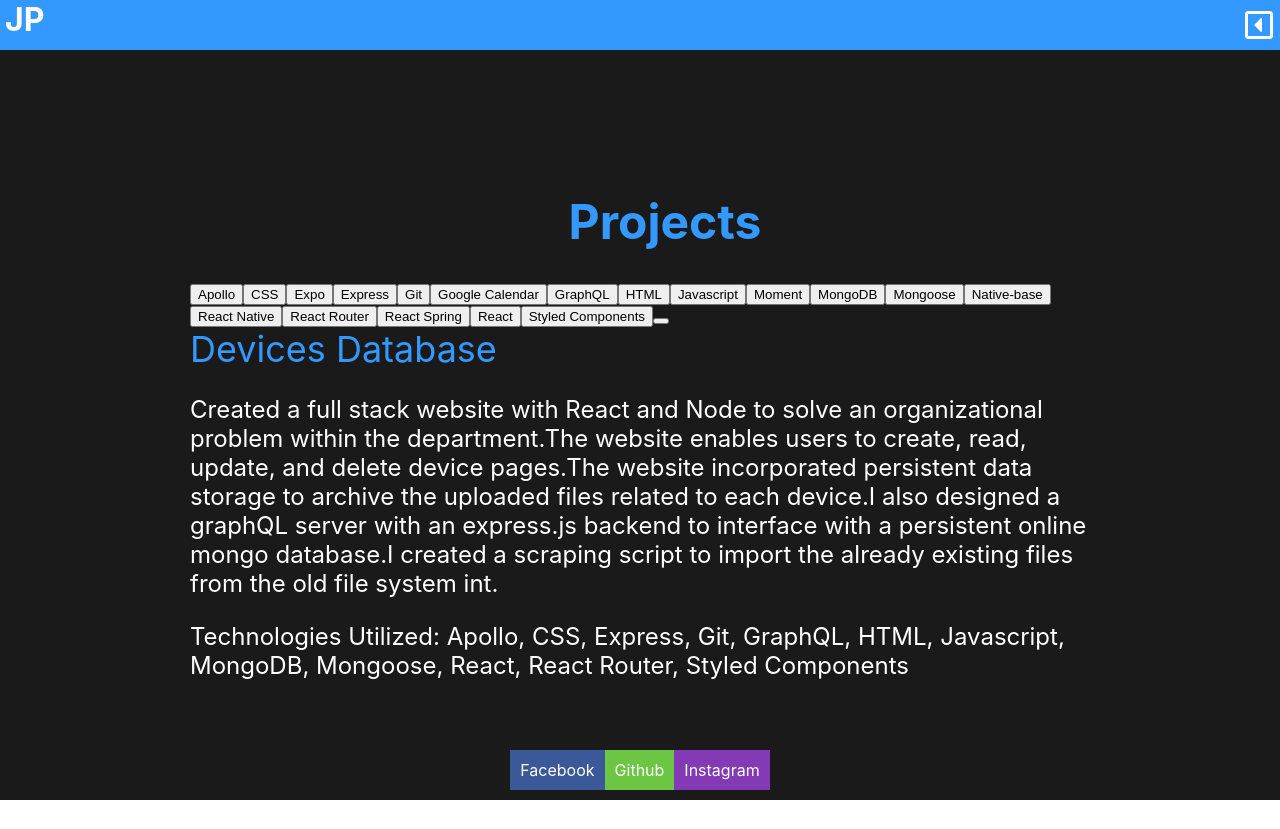
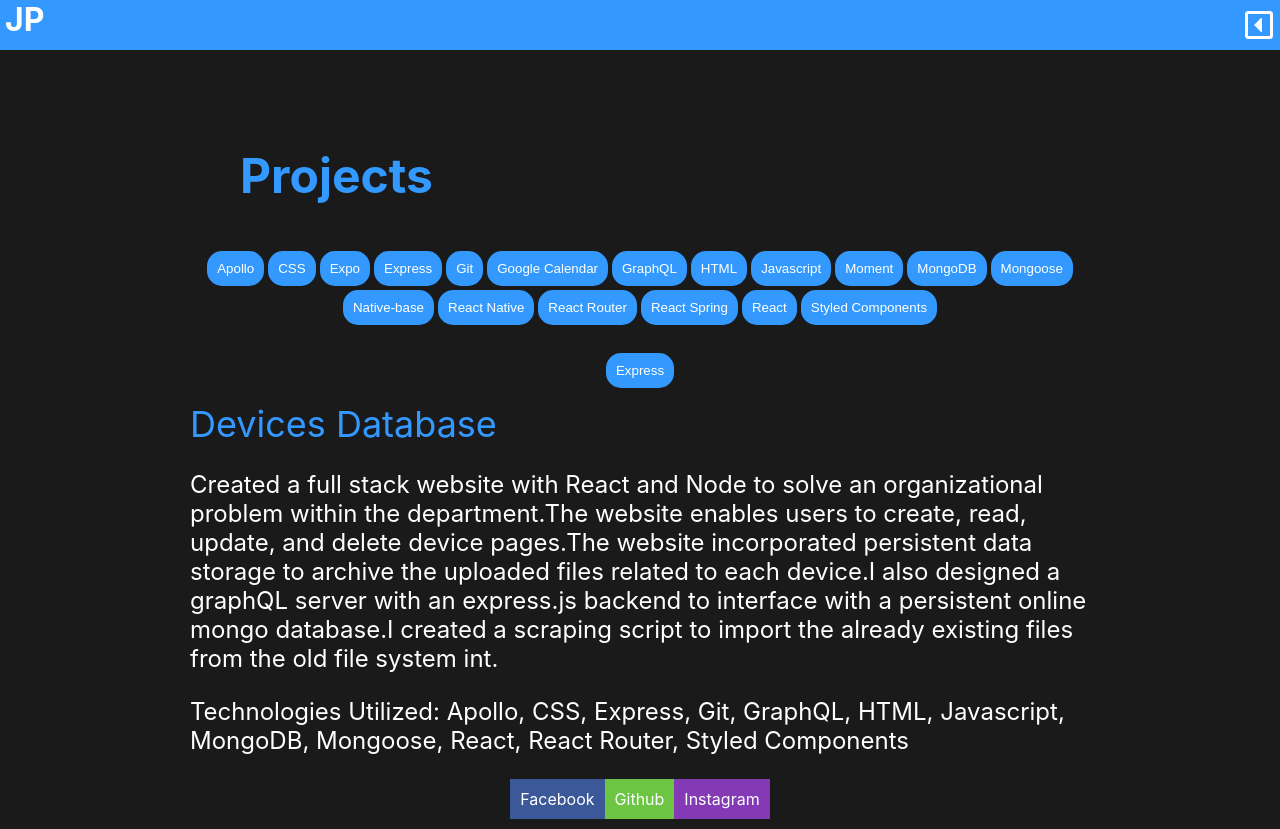
Before and after one commit to JoeyPilla/joseph-pilla, a React (Create React App) app: page /projects in a window 1280 px wide. Both pictures are taken after a click on the button "Express". Before the commit the page ends 800 px from the top, so only its background shows below. Built offline with nearby package versions, Linux system fonts and the light colour scheme.

Commit message:
added ilter to project

```diff
--- a/src/Components/About.js
+++ b/src/Components/About.js
@@ -5,19 +5,15 @@ import {
   Text,
   Title,
 } from '../Elements/textStyles';
-import {ABOUT} from './data';
 
 export default function About({ handlePageChange }) {
-  const about = ABOUT.map((line) => {
-    return <Text>{line}</Text>
-  })
   return (
     <PageContainer>
       <Title page={'about'}>About</Title>
       <Text>
         Hey, I'm Joey.
-        <br/>
-        <br/>
+      </Text>
+      <Text>
         I'm an up-and-coming full stack Javascript developer specializing in React and Node. I graduated from The Ohio State University in May of 2018 with a degree in Electrical and Computer Engineering, specializing in Computer Engineering.
       </Text>
       <Text>
--- a/src/Components/PageContainer.js
+++ b/src/Components/PageContainer.js
@@ -25,14 +25,12 @@ export default function PageContainer({children}) {
 }
 
 const BodyWrapper = styled(animated.div)`
-  align-items: center;
-  align-self: center;
   display: flex;
   flex-direction: column;
   grid-area: 2 / 1 / 3 / -1;
-  justify-self: center;
   margin-left: 5%;
   margin-right: 5%;
   margin-top: 5%;
+  justify-self: center;
   max-width: 900px;
 `;
--- a/src/Components/Projects.js
+++ b/src/Components/Projects.js
@@ -1,5 +1,6 @@
 import React, {useState} from 'react'
 import PageContainer from './PageContainer';
+import styled from 'styled-components';
 import {
   LinkA,
   Text,
@@ -7,15 +8,35 @@ import {
 } from '../Elements/textStyles';
 import { PROJECTS, TECH } from './data';
 
-export default function Projects() {
-  const [tech, setTech] = useState('')
-  const techList = TECH.map(item => {
-    return <button onClick={() => setTech(item)}>{item}</button>
+function removeItem(item, tech) {
+  return (
+    tech.filter(value => {
+      return item !== value;
     })
-  const projects = PROJECTS.map((project) => {
-    if (project.tech.includes(tech) || tech === '') {
+  );
+}
+
+function grabContainingList(arr, items) {
+  let temp = arr;
+  if (items.length > 0) {
+    temp = [];
+    arr.forEach(element => {
+      items.forEach(item => {
+        if (element.tech.includes(item)) {
+          temp.push(element);
+        }
+      });
+    });
+    temp = temp.reduce((acc, value) => {
+      if (!acc.includes(value)) {
+        acc.push(value);
+      }
+      return acc;
+    }, []);
+  }
+  temp = temp.map(project => {
     return (
-        <>
+      <div key={project.title}>
         <LinkA
           href={project.link}
           page={"projects"}
@@ -34,21 +55,71 @@ export default function Projects() {
             })
           }
         </Text>
-        </>
+      </div>
     )
-    } else {return ''}
+  })
+  return temp
+}
 
-  })
+export default function Projects() {
+  const [tech, setTech] = useState([]);
+
+  const techList = TECH.map(item => {
+    return (
+      <Button
+        key={item}
+        onClick={() => setTech([...tech, item])}
+        color={'#0DD269'}>
+      {item}</Button>
+    )
+  });
+  const techListClicked = tech.map(item => {
+    return (
+      <Button
+        onClick={() => setTech(removeItem(item, tech))}
+        color={'#FF5F5F'}>
+      {item}</Button>
+    )
+  });
+  var projects =  grabContainingList(PROJECTS, tech)
 
   return (
     <PageContainer>
       <Title page={"projects"}>Projects</Title>
-      <div>
+      <ButtonContainer>
       {techList}
-      </div>
+      </ButtonContainer>
+      <ButtonContainer>
+          {techListClicked}
+      </ButtonContainer>
       <div>
         {projects}
       </div>
     </PageContainer>
   )
 }
+
+export const Button = styled.button`
+  :hover {
+    background-color: ${props => props.color}
+  }
+  background-color: #3399FF;
+  border-radius: 15px;
+  border-width: 0px;
+  color: white;
+  cursor: pointer;
+  display: inline;
+  margin:2px;
+  padding: 10px;
+  transition: background-color .2s ease-in;
+`;
+export const ButtonContainer = styled.div`
+  border-radius: 15px;
+  justify-content: center;
+  color: white;
+  border-width: 0px;
+  margin:2px;
+  display: flex;
+  flex-wrap: wrap;
+  padding: 10px;
+`;
--- a/src/Components/data.js
+++ b/src/Components/data.js
@@ -98,16 +98,4 @@ export const TECH = [
   'React Spring',
   'React',
   'Styled Components',
-  '',
 ]
-
-export const ABOUT = [
-  `Hey, I'm Joey.`,
-  `I'm an up-and-coming full stack Javascript developer specializing in React and Node. I graduated from The Ohio State University in May of 2018 with a degree in Electrical and Computer Engineering, specializing in Computer Engineering.`,
-  `Since graduation I have become passionate about programming and have create multiple react`,
-  `in my free time and a few projects for work. I have also begun to play around with React Native and iOS development. Technologies that I am familiar with include: JavaScript, React.js, Node.js, Express.js, MongoDB, GraphQL, Next.js, React Router, React Spring Styled Components, React Native, Git, HTML5, CSS3, C++, C, Java, Python, and MATLAB.`,
-  `Outside of work and programming, I love to`,
-  `portion of this website up and running. The mountains are another passion of mine. I love to both ski and snowboard as well as go hiking during the summer months.`,
-  `Please feel free to`,
-  `if you would like to chat or to discuss project opportunities.`,
-]
--- a/src/Elements/containerStyles.js
+++ b/src/Elements/containerStyles.js
@@ -9,15 +9,14 @@ export const AppContainer = styled.div`
 `;
 
 export const BodyContainer = styled(animated.div)`
-  align-self: center;
   display: flex;
   flex-direction: column;
+  align-self: flex-start;
   grid-area: 2 / 1 / 3 / -1;
   margin-top: ${props => props.position}
   opacity: ${props => props.opacity}
   overflow: auto;
   padding: 0 20% 30%;
-  position: relative;
 `;
 
 export const FooterContainer = styled.div`
--- a/src/Elements/textStyles.js
+++ b/src/Elements/textStyles.js
@@ -56,7 +56,6 @@ export const Text = styled.p`
 export const Title = styled.h1`
   color: ${props => props.page ? THEME[props.page].color : ''};
   font-size: 3rem;
-  height: 100%;
   padding-left: 50px;
   text-decoration: none;
 `;
```
Lines whose indentation alone changed are shown as unchanged.
